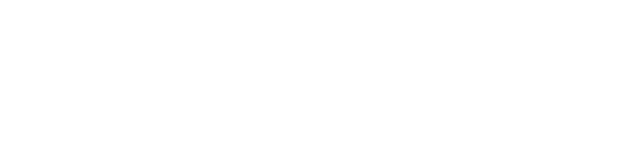
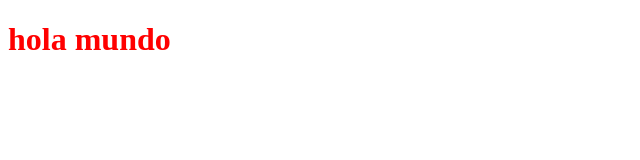
Before and after one commit to mhuarsayac/prueba333, a plain HTML site: page index.html in a window 1280 px wide. Shown: the whole page, without its empty margins (0-640 px from the left). Drawn offline with Linux system fonts and the light colour scheme.

Commit message:
color rojo titulo

```diff
--- a/index.html
+++ b/index.html
@@ -4,8 +4,9 @@
     <meta charset="UTF-8">
     <meta name="viewport" content="width=device-width, initial-scale=1.0">
     <title>Document</title>
+    <link rel="stylesheet" href="style.css">
 </head>
 <body>
-
+    <h1>hola mundo</h1>
 </body>
 </html>
--- /dev/null
+++ b/style.css
@@ -0,0 +1,3 @@
+h1{
+    color: red;
+}
```
